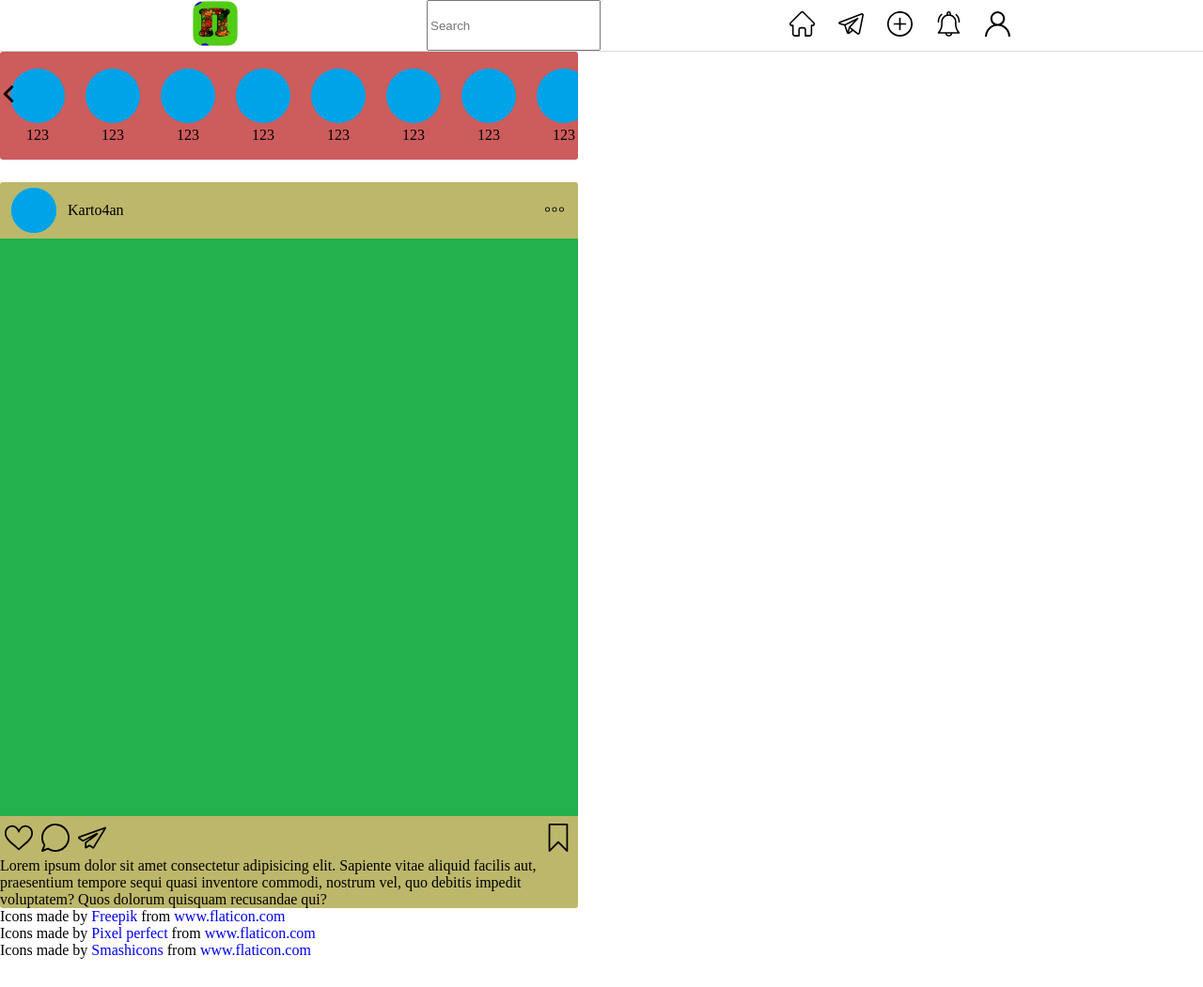
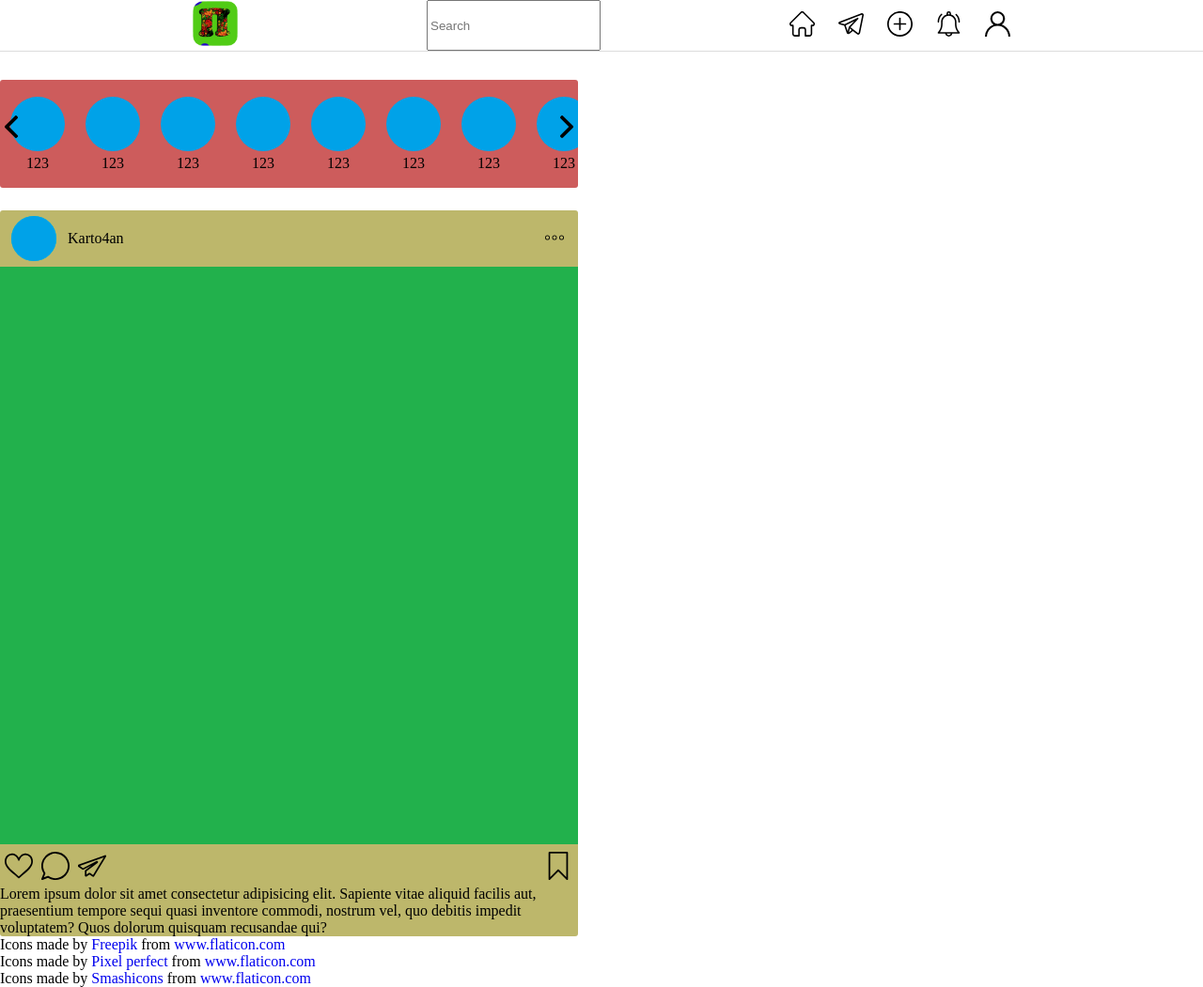
Before and after one commit to Karto4an/Alt-instagram, a plain HTML site: page docs/index.html in a window 1280 px wide. Shown: the whole page at 94% size. Before the commit the page ends 1021 px from the top, so only its background shows below. Drawn offline with Linux system fonts and the light colour scheme.

Commit message:
Add files via upload

```diff
--- a/docs/css/master.css
+++ b/docs/css/master.css
@@ -112,6 +112,7 @@ nav{
   display: flex;
   overflow-x: scroll;
   scrollbar-width: thin;
+  margin-top: 30px;
 }
 .short-videos-bar::-webkit-scrollbar{
   display: none;
@@ -135,17 +136,31 @@ nav{
   align-self: end;
   margin: 4px auto auto auto;
 }
-.short-videos-left-arrow{
-  position: fixed;
-  min-width: 18px;
-  height: 18px;
-  transform: translateY(200%);
+.short-videos-arrows{
+  position: absolute;
+  min-width: 615px;
+  height: 115px;
+  display: grid;
+  grid-template-columns: 18px 1fr 18px;
+  pointer-events: none;
+}
+.short-videos-arrows button{
+  width: 24px;
+  height: 24px;
+}
+.short-videos-arrows .l{
+  grid-column: 1;
+  align-self: center;
   background-image: url(../img/svg/left-arrow.svg);
+  margin-bottom: 16px;
+  cursor: pointer;
+  pointer-events: all;
 }
-.short-videos-right-arrow{
-  position: fixed;
-  min-width: 32px;
-  height: 32px;
-  transform: translateY(100%);
-  /* background-color: turquoise; */
+.short-videos-arrows .r{
+  grid-column: -1;
+  align-self: center;
+  background-image: url(../img/svg/right-arrow.svg);
+  margin-bottom: 16px;
+  cursor: pointer;
+  pointer-events: all;
 }
--- a/docs/index.html
+++ b/docs/index.html
@@ -33,7 +33,10 @@
     </header>
 
     <section class="short-videos-bar" id="videos-scroll">
-        <div class="short-videos-left-arrow"></div>
+        <div class="short-videos-arrows">
+            <button class="l" id="sva_l"></button>
+            <button class="r" id="sva_r"></button>
+        </div>
         <div class="short-videos-block">
             <div class="short-videos-block-pic"></div>
             <span class="short-videos-block-author">123</span>
@@ -82,7 +85,6 @@
             <div class="short-videos-block-pic"></div>
             <span class="short-videos-block-author">123</span>
         </div>
-        <div class="short-videos-right-arrow"></div>
     </section>
 
     <article class="post">
--- a/docs/js/script.js
+++ b/docs/js/script.js
@@ -1,4 +1,19 @@
 console.log('JS is working');
 var scrollbar = document.getElementById('videos-scroll');
-// scrollbar.scrollBy(100, 0)
-console.log(scrollbar);
+var shrt_vd_arrw_l = document.getElementById('sva_l');
+var shrt_vd_arrw_r = document.getElementById('sva_r');
+shrt_vd_arrw_l.addEventListener('click', event => {
+    console.log('left');
+    scrollbar.scrollBy({
+        left: -600,
+        behavior: "smooth"
+    });
+  });
+
+shrt_vd_arrw_r.addEventListener('click', event => {
+    console.log('right');
+    scrollbar.scrollBy({
+        left: 600,
+        behavior: "smooth"
+    });
+  });
```
